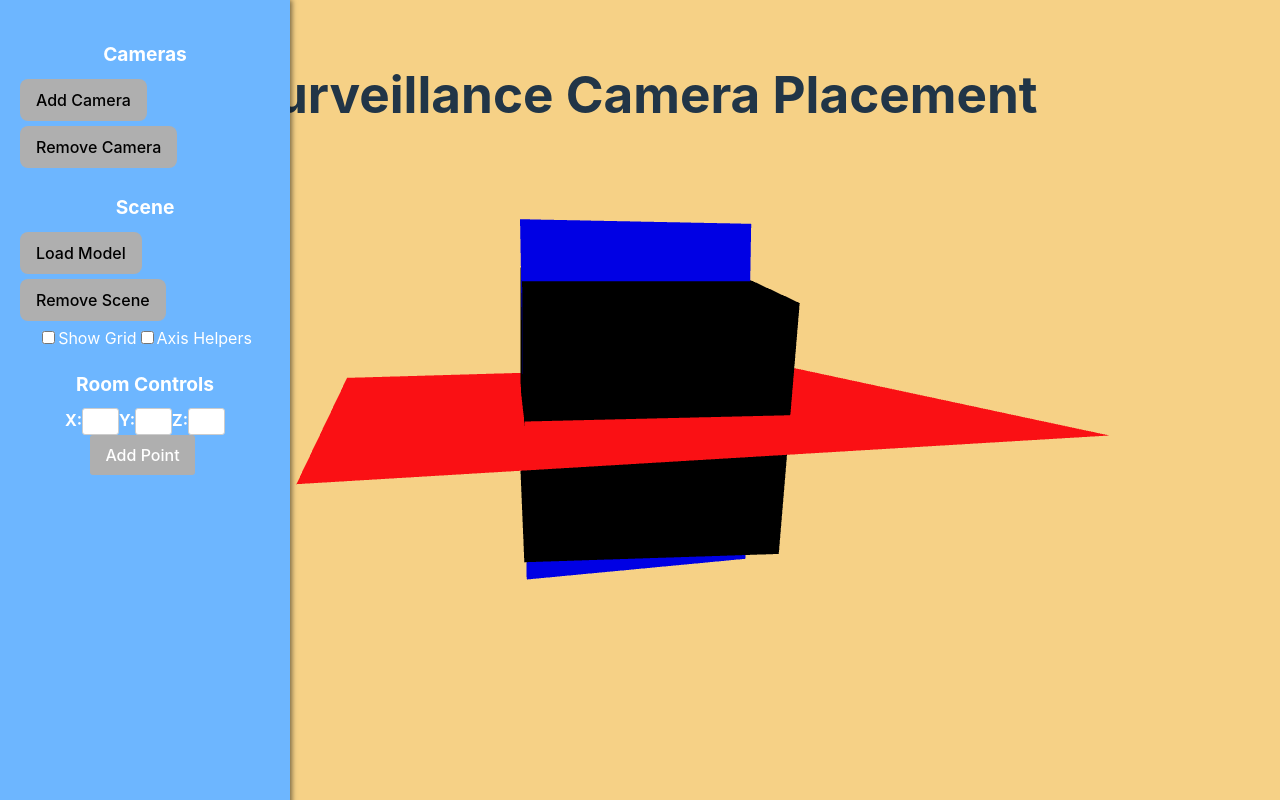
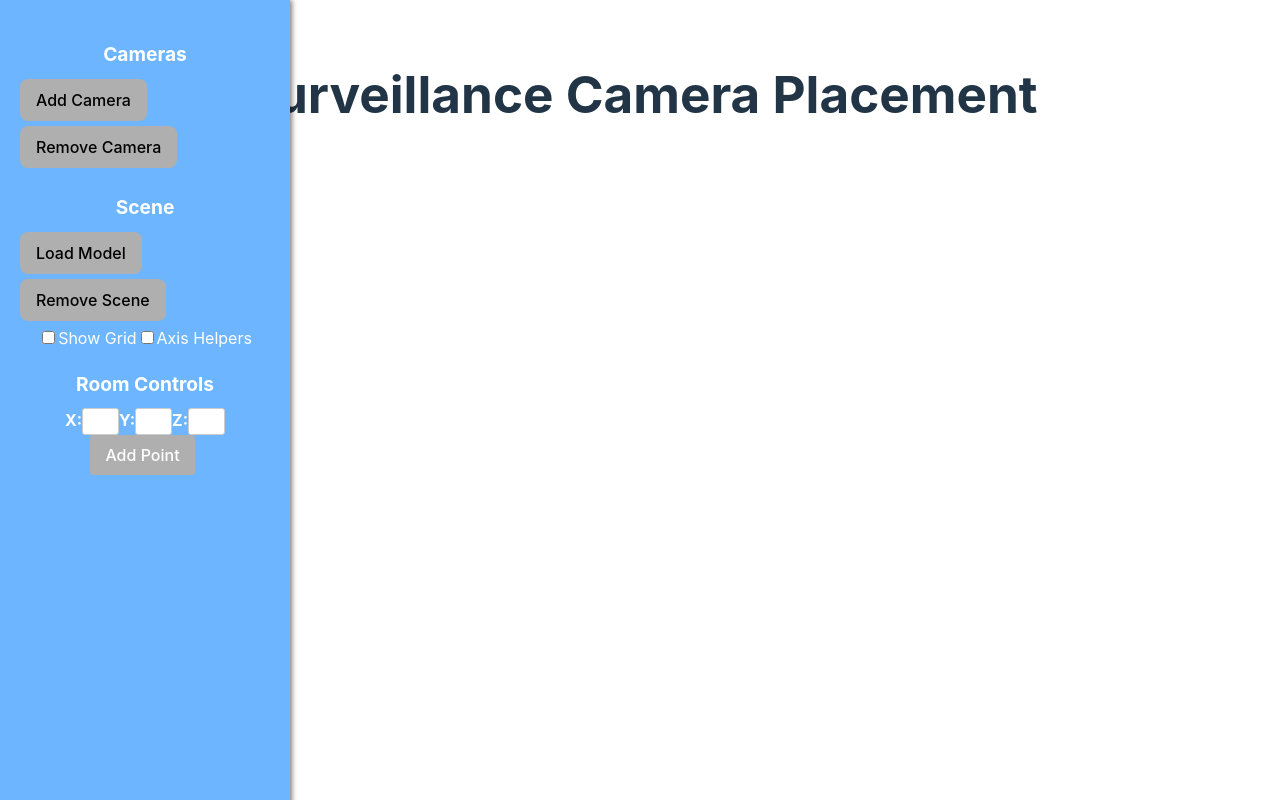
Before and after one commit to harriszk/surveillance-camera-placement, a React (Vite) app: page / in a window 1280 px wide. Built offline with nearby package versions, Linux system fonts and the light colour scheme.

Commit message:
feat: added redux and restructured folders

```diff
--- a/src/App.tsx
+++ b/src/App.tsx
@@ -1,24 +1,11 @@
-import "./App.css";
-import Scene from "./components/Scene";
-import Sidebar from "./components/Sidebar";
+import "./App.scss";
+import Sidebar from "./shared/components/Sidebar";
 
 const App: React.FC = () => {
     return (
         <>
             <h1>Surveillance Camera Placement</h1>
             <Sidebar />
-            <div
-                style={{
-                    position: "absolute",
-                    top: 0,
-                    left: 0,
-                    width: "100%",
-                    height: "100vh",
-                    zIndex: -1,
-                }}
-            >
-                <Scene />
-            </div>
         </>
     );
 };
--- /dev/null
+++ b/src/features/cameras/cameraSlice.ts
@@ -0,0 +1,38 @@
+import * as Three from 'three';
+import { createSlice, PayloadAction } from "@reduxjs/toolkit";
+
+interface Camera {
+    id: string;
+    name: string;
+    position: Three.Vector3
+    direction: Three.Vector3
+    right: Three.Vector3
+    up: Three.Vector3
+    fov?: number;
+    active?: boolean;
+}
+
+interface CamerasState {
+    cameras: Camera[];
+}
+
+const initialState: CamerasState = {
+    cameras: []
+}
+
+const camerasSlice = createSlice({
+    name: 'cameras',
+    initialState,
+    reducers: {
+        addCamera(state, action: PayloadAction<Camera>) {
+            state.cameras.push(action.payload);
+        },
+        removeCamera(state, action: PayloadAction<string>) {
+            state.cameras = state.cameras.filter((camera) => camera.id !== action.payload);
+        },
+        // resetCamera(state, action: PayloadAction<string>) {
+        // }
+    }
+})
+
+export default camerasSlice.reducer;
--- /dev/null
+++ b/src/features/ui/uiSlice.ts
@@ -0,0 +1,20 @@
+import { createSlice } from "@reduxjs/toolkit";
+
+type Theme = "light" | "dark";
+
+interface UIState {
+    theme: Theme;
+}
+
+const initialState: UIState = {
+    theme: "light"
+}
+
+const uiSlice = createSlice({
+    name: 'ui',
+    initialState,
+    reducers: {
+    }
+})
+
+export default uiSlice.reducer;
--- a/src/main.tsx
+++ b/src/main.tsx
@@ -1,10 +1,14 @@
 import { StrictMode } from "react";
 import { createRoot } from "react-dom/client";
-import "./index.css";
+import "./index.scss";
+import { Provider } from "react-redux";
 import App from "./App.tsx";
+import store from "./store/store.ts";
 
 createRoot(document.getElementById("root")!).render(
     <StrictMode>
-        <App />
+        <Provider store={store}>
+            <App />
+        </Provider>
     </StrictMode>
 );
--- /dev/null
+++ b/src/store/store.ts
@@ -0,0 +1,12 @@
+import { configureStore } from "@reduxjs/toolkit";
+import camerasReducer from "../features/cameras/cameraSlice";
+import uiReducer from "../features/ui/uiSlice";
+
+const store = configureStore({
+    reducer: {
+        ui: uiReducer,
+        cameras: camerasReducer,
+    }
+})
+
+export default store;
```
Also changed, not shown: src/App.scss (renamed from src/App.css), src/index.scss (renamed from src/index.css), src/shared/components/Scene.tsx (renamed from src/components/Scene.tsx), src/shared/components/Sidebar.scss (renamed from src/components/Sidebar.scss), src/shared/components/Sidebar.tsx (renamed from src/components/Sidebar.tsx), src/shared/components/shapes/Box.tsx (renamed from src/components/shapes/Box.tsx), src/shared/components/shapes/Plane.tsx (renamed from src/components/shapes/Plane.tsx).
